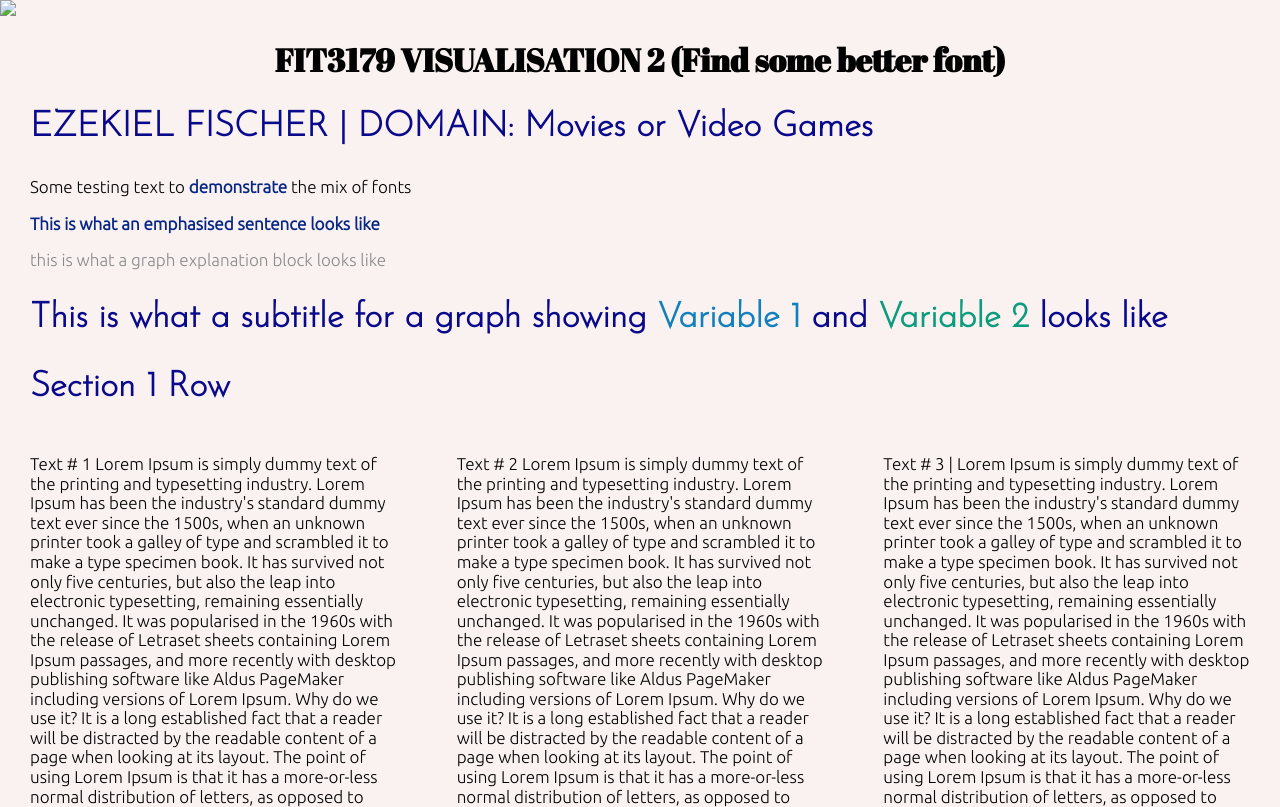
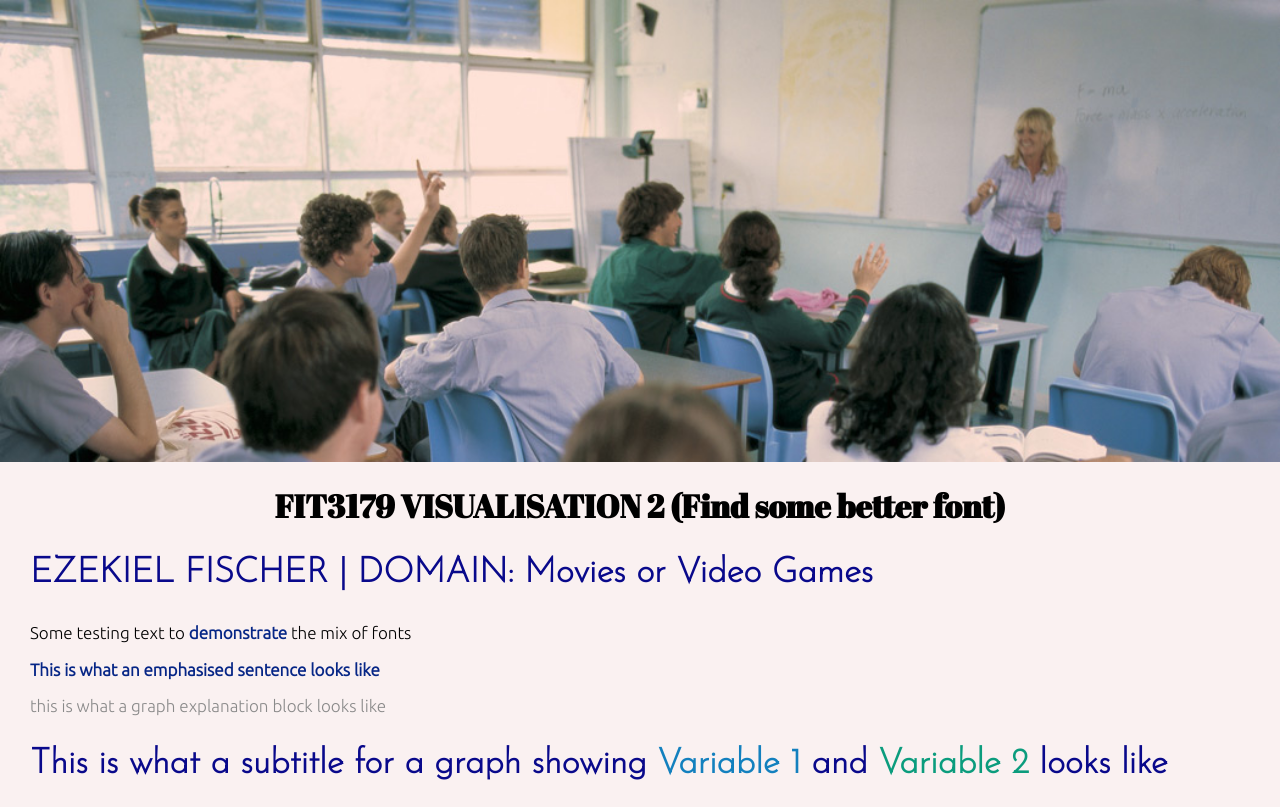
Before and after one commit to efis0005/FIT3179-Assignment-2, a plain HTML site: page index.html in a window 1280 px wide. Shown: the top 807 px of the page. Drawn offline with nearby package versions, Linux system fonts and the light colour scheme.

Commit message:
Update index.html

```diff
--- a/index.html
+++ b/index.html
@@ -23,7 +23,7 @@
 <body>
     <div class="pure-g">
         <div class="pure-u-1">
-            <img src="Images/controller_banner.png" />
+            <img src="banner.jpg" />
         </div>
     </div>
     <h1> FIT3179 VISUALISATION 2 (Find some  better font) </h1>
```
